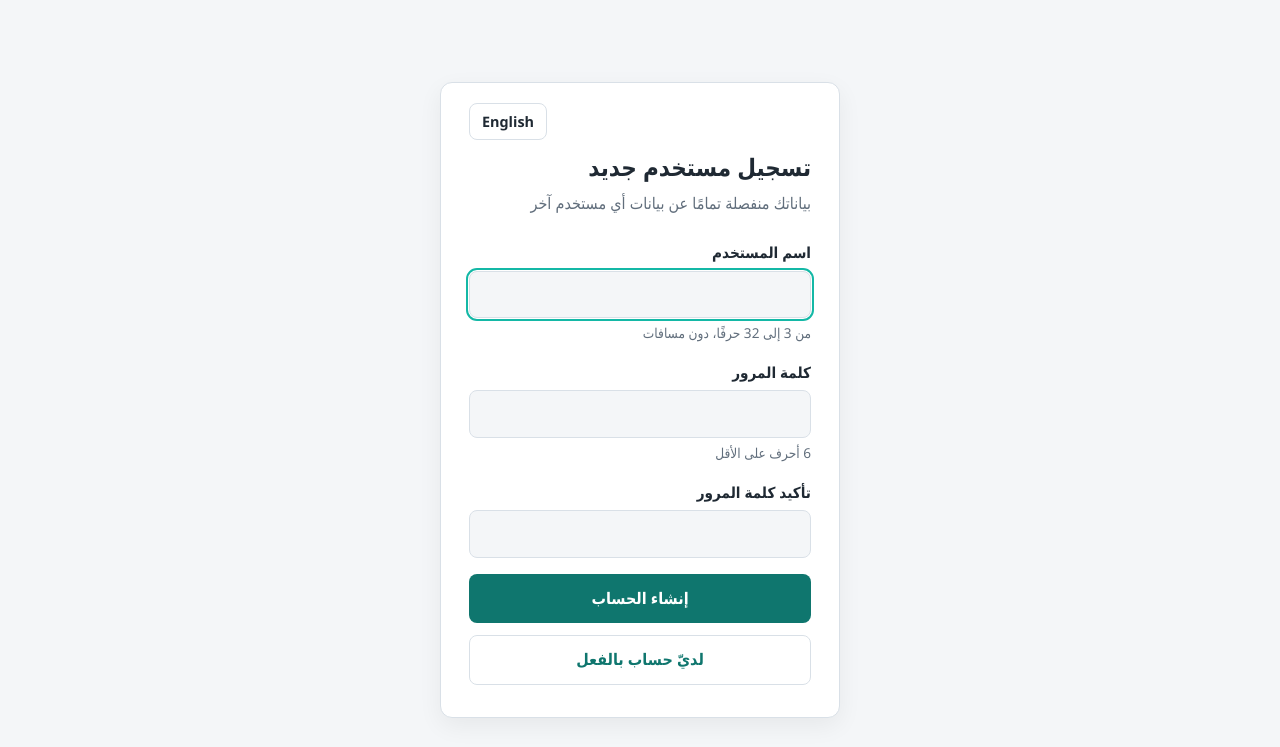
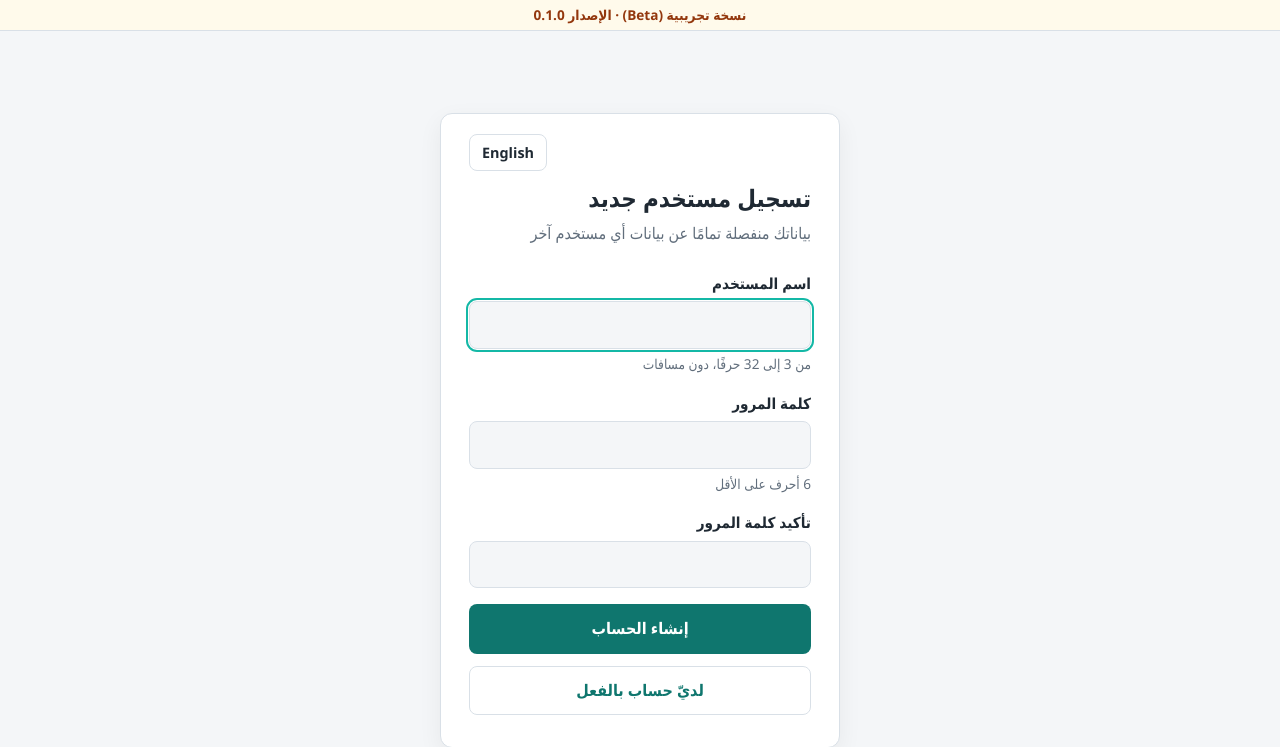
Before and after one commit to Abdelrahman-Elsayed-2001/Mezaniya, a Flask app: page /register in a window 1280 px wide. Shown: the top 747 px of the page. Before the commit the page ends 718 px from the top, so only its background shows below. Run offline with Flask 3, Linux system fonts and the light colour scheme; parts of the project's set-up code (start-up, migrations or seed data) failed here and were passed over.

Commit message:
Add beta version banner and single version source (app/version.py)
Co-Authored-By: Claude Opus 5.5 <noreply@anthropic.com>
Claude-Session: https://claude.ai/code/session_01XBxSWYAxK7AjoZBZy2Fbpm

```diff
--- a/app/__init__.py
+++ b/app/__init__.py
@@ -3,6 +3,7 @@ from flask import Flask, render_template, request
 from . import auth, db, i18n
 from .auth import current_user, login_required
 from .config import Config
+from .version import STAGE, __version__
 
 # Alpine.js evaluates its x-* expressions with Function(), hence 'unsafe-eval';
 # :style bindings write style attributes, hence 'unsafe-inline' for styles only.
@@ -20,6 +21,10 @@ def create_app(config: type[Config] = Config) -> Flask:
     i18n.init_app(app)
     from .api import bp as api_bp
     app.register_blueprint(api_bp)
+
+    @app.context_processor
+    def inject_version():
+        return {"app_version": __version__, "app_stage": STAGE}
 
     @app.after_request
     def security_headers(response):
@@ -43,6 +48,6 @@ def create_app(config: type[Config] = Config) -> Flask:
 
     @app.get("/healthz")
     def healthz():
-        return {"status": "ok"}
+        return {"status": "ok", "version": __version__, "stage": STAGE}
 
     return app
--- a/app/i18n/strings.json
+++ b/app/i18n/strings.json
@@ -7,7 +7,10 @@
   },
 
   "app": {
-    "title": {"ar": "ميزانيتي الشهرية", "en": "My Monthly Budget"}
+    "title": {"ar": "ميزانيتي الشهرية", "en": "My Monthly Budget"},
+    "stage_banner": {
+      "beta": {"ar": "نسخة تجريبية (Beta) · الإصدار {version}", "en": "Beta version · v{version}"}
+    }
   },
 
   "lang": {
--- a/app/static/css/app.css
+++ b/app/static/css/app.css
@@ -65,6 +65,17 @@ body {
 }
 
 a { color: var(--primary); }
+
+/* ---------- release-stage banner (app/version.py) */
+.stage-banner {
+  background: var(--warn-bg);
+  color: var(--warn-text);
+  border-bottom: 1px solid var(--border);
+  text-align: center;
+  font-size: 0.85rem;
+  font-weight: 600;
+  padding: 4px 16px;
+}
 
 /* ---------- auth pages */
 .auth-top { display: flex; justify-content: flex-end; margin: -12px -8px 8px 0; }
--- a/app/templates/base.html
+++ b/app/templates/base.html
@@ -7,6 +7,9 @@
   <link rel="stylesheet" href="{{ url_for('static', filename='css/app.css') }}">
 </head>
 <body>
+  {% if app_stage %}
+  <div class="stage-banner" role="status">{{ t('app.stage_banner.' ~ app_stage, version=app_version) }}</div>
+  {% endif %}
   {% block body %}{% endblock %}
   <script type="application/json" id="i18n-data">{{ i18n_payload|tojson }}</script>
   <script src="{{ url_for('static', filename='js/api.js') }}"></script>
--- /dev/null
+++ b/app/version.py
@@ -0,0 +1,11 @@
+"""The app's version: the one place to change on each release.
+
+Templates read it through the `app_version` / `app_stage` context variables,
+/healthz reports it, and nothing else should hardcode it.
+"""
+
+__version__ = "0.1.0"
+
+# Release stage shown in the top banner ("beta", …). Set to "" for a stable
+# release and the banner disappears.
+STAGE = "beta"
```
Also changed, not shown: tests/test_i18n.py (+2 -0 lines), tests/test_pages.py (+9 -0 lines).
